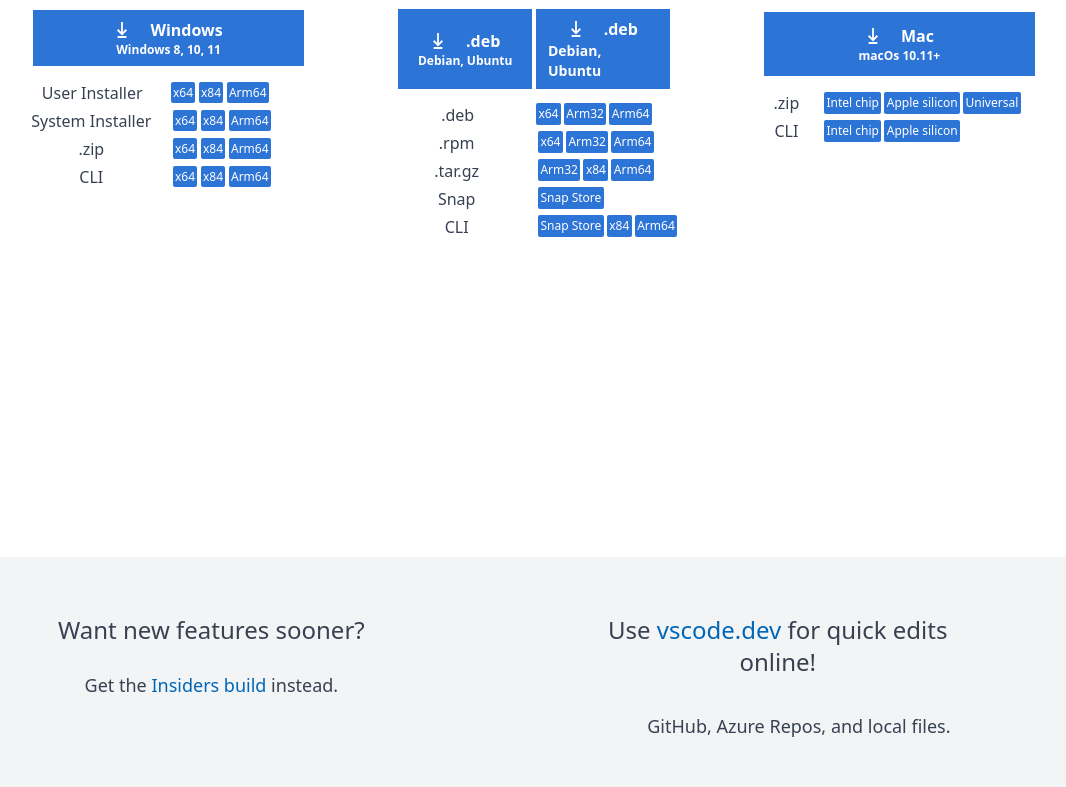
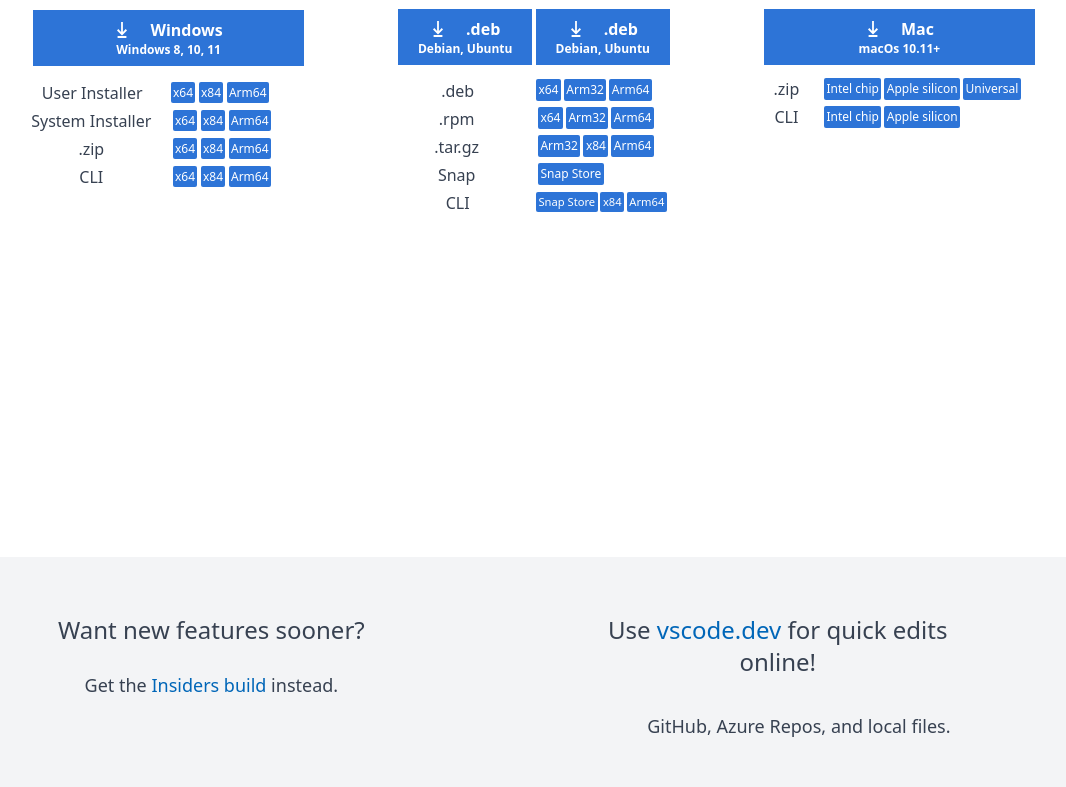
Before and after one commit to Manvendra1097-eng/JavaScript-Full-Stack-, a plain HTML site: page HTML and CSS/Visual Studio Clone/index.html in a window 1280 px wide. Shown: the part 5043-5830 px from the top of the page, without its empty margins (106-1172 px from the left). Drawn offline with nearby package versions, Linux system fonts and the light colour scheme.

Commit message:
modified index

```diff
--- a/HTML and CSS/Visual Studio Clone/index.html
+++ b/HTML and CSS/Visual Studio Clone/index.html
@@ -690,7 +690,7 @@
                   <img class="w-4" src="./assets/download.svg" alt="" />
                   <span>.deb</span>
                 </div>
-                <p class="text-sm">Debian, Ubuntu</p>
+                <p class="text-xs">Debian, Ubuntu</p>
               </div>
             </div>
             <!-- button ends -->
@@ -768,11 +768,11 @@
             </div>
 
             <!-- 5 -->
-            <div class="flex justify-end items-center gap-2 mt-1">
+            <div class="flex justify-end items-center gap-1 mt-1">
               <span class="text-gray-700 font-medium block text-center w-1/2"
                 >CLI</span
               >
-              <div class="w-1/2 text-xs">
+              <div class="w-1/2 text-[0.7rem]">
                 <span
                   class="bg-[#2d74d7] hover:bg-[#0066ba] text-white p-[0.15rem] rounded-sm"
                   >Snap Store</span
@@ -800,7 +800,7 @@
             </div>
             <!-- button start -->
             <div
-              class="bg-[#2d74d7] hover:bg-[#0066ba] text-white w-[90%] my-[5%] mx-auto flex flex-col items-center justify-center px-3 py-3 font-semibold"
+              class="bg-[#2d74d7] hover:bg-[#0066ba] text-white w-[90%] my-[4%] mx-auto flex flex-col items-center justify-center px-3 py-2 font-semibold"
             >
               <div class="flex gap-5 items-center justify-center">
                 <img class="w-4" src="./assets/download.svg" alt="" />
@@ -852,7 +852,7 @@
 
       <!-- new features section starts -->
 
-      <section class="h-[75vh] -mx-[6%] bg-gray-100 p-[5%] text-gray-700">
+      <section class="-mx-[6%] bg-gray-100 p-[5%] text-gray-700">
         <!-- upper section -->
         <div class="flex justify-around items-start">
           <!-- left -->
```
